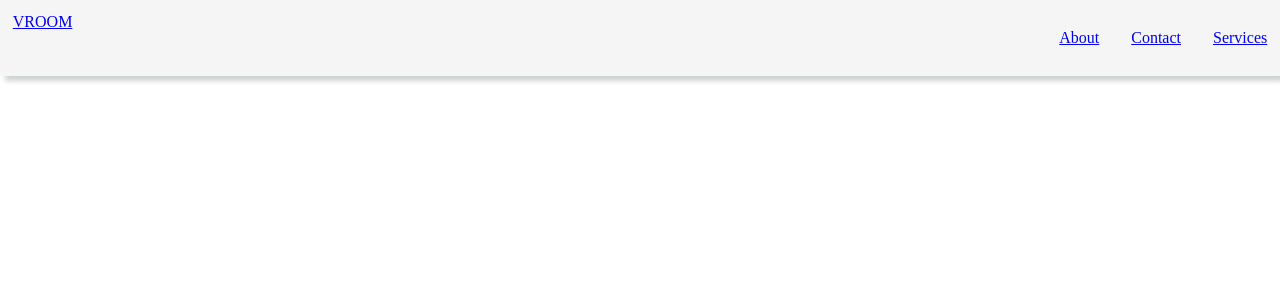
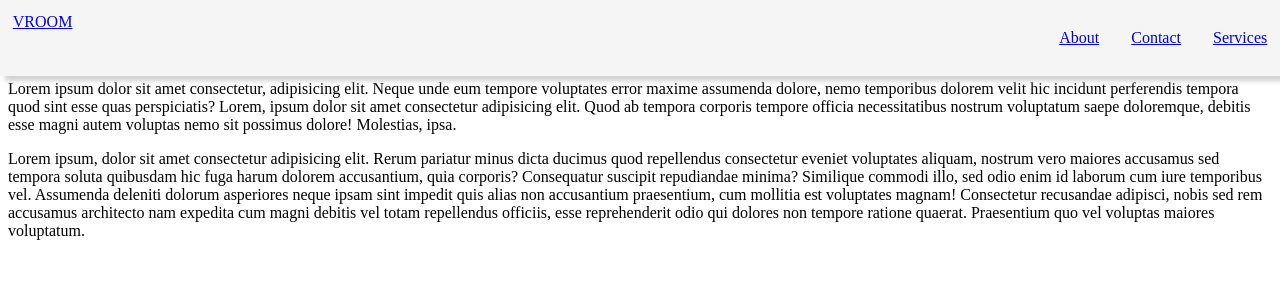
Before and after one commit to Edna-Codes/Vroom-rentals, a React (Vite) app: page /About in a window 1280 px wide. Shown: the top 300 px of the page. Built offline with nearby package versions, Linux system fonts and the light colour scheme.

Commit message:
Routing for each page done

```diff
--- a/src/App.jsx
+++ b/src/App.jsx
@@ -2,13 +2,25 @@ import './App.css'
 import './index.css'
 import './components/Navbar'
 import Navbar from './components/Navbar'
+import { Routes, Route } from "react-router-dom";
+import About from "./components/pages/About";
+import Contact from "./components/pages/Contact";
+import Services from "./components/pages/Services";
 
 function App() {
 
 
   return (
     <>
-      <Navbar/>
+      <Routes>
+
+      <Route path='/' element={<Navbar/>} />
+      <Route path='/About' element={<About />}/>
+      <Route path='/Contact' element={<Contact />}/>
+      <Route path='/Services' element={<Services />}/>
+
+
+      </Routes>
     </>
   )
 }
--- /dev/null
+++ b/src/components/pages/About.jsx
@@ -0,0 +1,17 @@
+import Navbar from "../Navbar"
+
+export default function About() {
+  return (
+     <>
+     <Navbar/>
+
+     <div>
+        <h1>About us</h1>
+        <p>Lorem ipsum dolor sit amet consectetur, adipisicing elit. Neque unde eum tempore voluptates error maxime assumenda dolore, nemo temporibus dolorem velit hic incidunt perferendis tempora quod sint esse quas perspiciatis? Lorem, ipsum dolor sit amet consectetur adipisicing elit. Quod ab tempora corporis tempore officia necessitatibus nostrum voluptatum saepe doloremque, debitis esse magni autem voluptas nemo sit possimus dolore! Molestias, ipsa.</p>
+    <p>Lorem ipsum, dolor sit amet consectetur adipisicing elit. Rerum pariatur minus dicta ducimus quod repellendus consectetur eveniet voluptates aliquam, nostrum vero maiores accusamus sed tempora soluta quibusdam hic fuga harum dolorem accusantium, quia corporis? Consequatur suscipit repudiandae minima? Similique commodi illo, sed odio enim id laborum cum iure temporibus vel. Assumenda deleniti dolorum asperiores neque ipsam sint impedit quis alias non accusantium praesentium, cum mollitia est voluptates magnam! Consectetur recusandae adipisci, nobis sed rem accusamus architecto nam expedita cum magni debitis vel totam repellendus officiis, esse reprehenderit odio qui dolores non tempore ratione quaerat. Praesentium quo vel voluptas maiores voluptatum.</p>
+    </div>
+     </>
+
+
+  )
+}
--- /dev/null
+++ b/src/components/pages/Contact.jsx
@@ -0,0 +1,14 @@
+import Navbar from "../Navbar"
+
+export default function Contact() {
+  return (
+  <>
+  <Navbar />
+  <div>
+<h1>Contact page</h1>
+<p>Lorem ipsum dolor sit amet consectetur adipisicing elit. Neque sint fugiat impedit voluptatum fuga eius inventore atque enim doloribus! Aliquid laborum, deleniti recusandae impedit nam quos. Nihil quos maiores iste repellat temporibus qui unde repudiandae dolores nobis labore, iure laboriosam architecto dicta nulla voluptates deserunt velit. Eaque animi reprehenderit amet molestiae maiores ab explicabo quisquam exercitationem officiis. Consectetur aliquid obcaecati ab repellendus veniam tenetur alias quo eum culpa, quaerat harum doloremque quidem aut. Iusto neque quae a labore dicta accusamus eligendi rem nam voluptates fugit! Illo doloremque doloribus beatae, alias corporis consequuntur laudantium ducimus asperiores nobis. Labore quia numquam dolores?</p>
+
+    </div>
+  </>
+  )
+}
--- /dev/null
+++ b/src/components/pages/Services.jsx
@@ -0,0 +1,15 @@
+import Navbar from "../Navbar"
+
+export default function Services() {
+  return (
+    <>
+    <Navbar />
+    <div>
+<h1>Services we offer</h1>
+<p>Lorem ipsum dolor sit amet consectetur adipisicing elit. Optio cumque sit atque minima magnam cum, a fugit facilis quod ullam quas beatae eveniet ipsum accusantium culpa enim! Temporibus commodi quia ullam voluptates atque voluptatum ea molestias soluta quae, rerum magni facilis modi corporis aliquid, sit magnam dicta tenetur id mollitia blanditiis aliquam expedita fuga. Voluptatum deserunt molestiae ipsum obcaecati. Corrupti, nobis assumenda cum, iure aspernatur doloribus fugit porro eveniet distinctio quibusdam dolor quos optio adipisci ipsum quam voluptate maxime quod soluta recusandae obcaecati! Autem ipsa nesciunt consectetur nihil molestiae, quia repellendus eum dignissimos provident voluptate recusandae, expedita, voluptatem corporis illum!</p>
+
+    </div>
+    </>
+
+  )
+}
```
